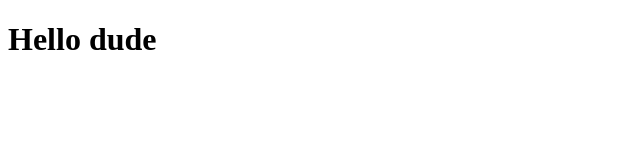
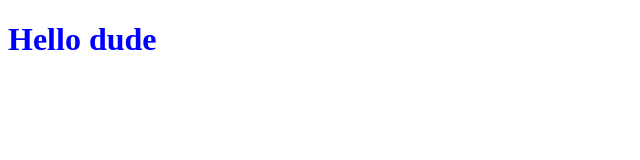
Before and after one commit to theorougier/Hetic-terminal-Rougier, a plain HTML site: page index.html in a window 1280 px wide. Shown: the whole page, without its empty margins (0-640 px from the left). Drawn offline with Linux system fonts and the light colour scheme.

Commit message:
CSS Added

```diff
--- a/index.html
+++ b/index.html
@@ -2,6 +2,7 @@
 <html>
   <meta charset="UTF-8" />
   <meta lang="fr" />
+  <link href="styles.css" rel="stylesheet" />
 </html>
 
 <body>
--- /dev/null
+++ b/styles.css
@@ -0,0 +1,3 @@
+h1 {
+  color: blue;
+}
```
